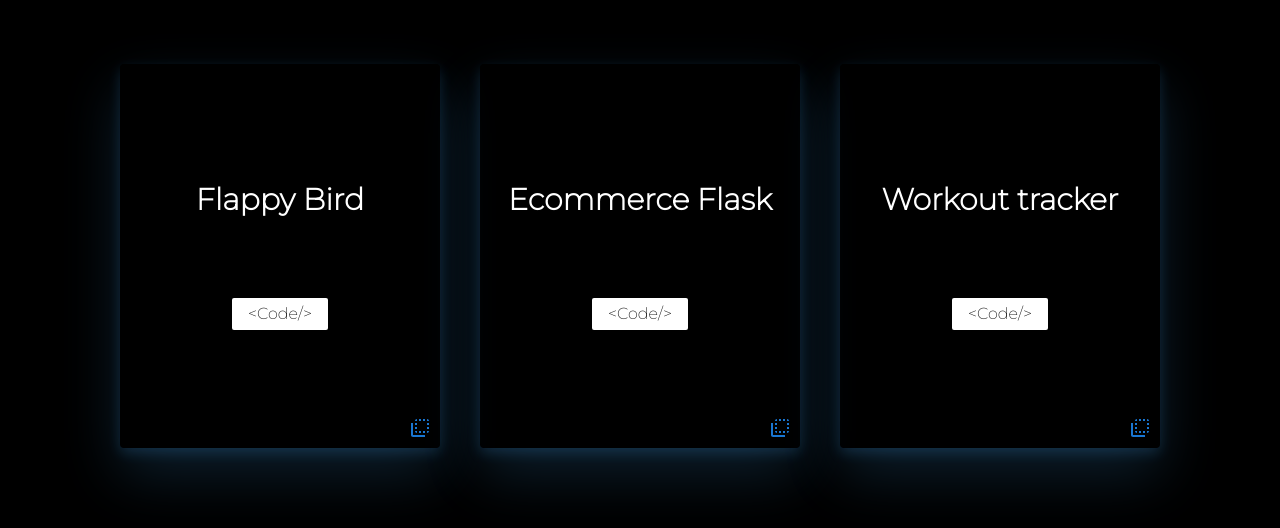
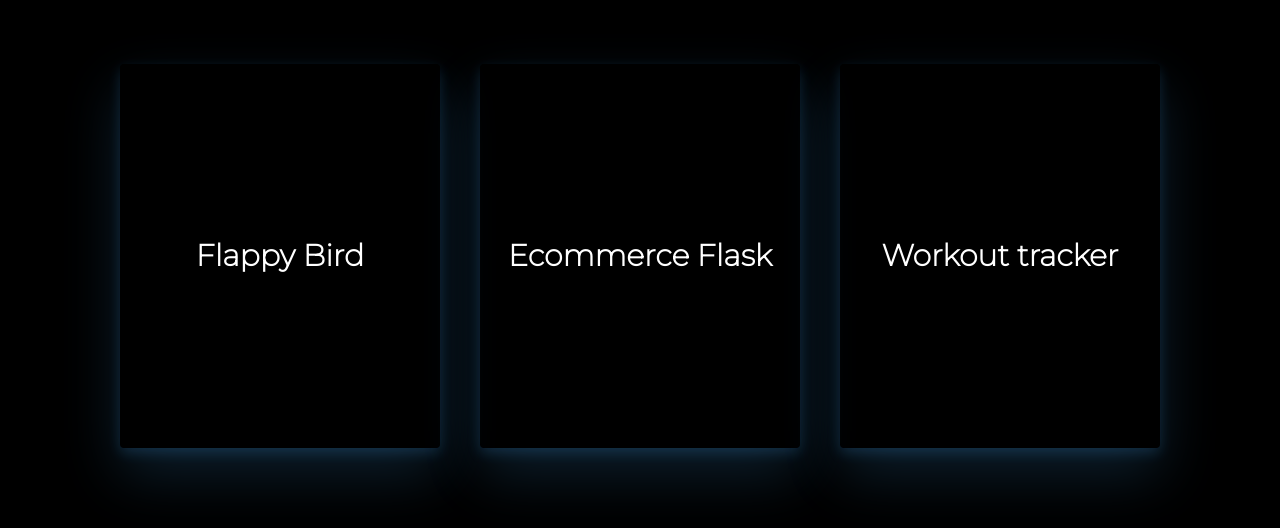
Before and after one commit to LerkkaP/Personal-portfolio, a React (Vite) app: page / in a window 1280 px wide. Shown: the part 1048-1576 px from the top of the page. Built offline with nearby package versions, Linux system fonts and the light colour scheme.

Commit message:
improve card ui

```diff
--- a/src/components/Card.tsx
+++ b/src/components/Card.tsx
@@ -1,7 +1,5 @@
 import { useState } from 'react';
 import { Project } from '../types';
-import FlipToBackIcon from '@mui/icons-material/FlipToBack';
-import FlipToFrontIcon from '@mui/icons-material/FlipToFront';
 
 const Card = (props: Project) => {
     const [flip, setFlip] = useState(false)
@@ -10,18 +8,12 @@
       setFlip(!flip)
     }
     return (
-        <div className={`max-w-sm rounded overflow-hidden mx-5 ${flip ? 'shadow-white':'shadow-blue'}`}>
-            <div className="group h-96 w-80">
+        <div onClick={handleFlip} className={`hover:scale-105 transition duration-75 cursor-pointer max-w-sm rounded overflow-hidden mx-5 ${flip ? 'shadow-white':'shadow-blue'}`}>
+            <div className="group h-96 w-80 ">
                 <div className={`relative h-full w-full rounded-xl card ${flip? 'cardFlip':''}`}>
                 <div className="absolute inset-0 text-black front">
                 <div className="flex min-h-full flex-col items-center justify-center ">
                     <h1 className="text-3xl font-bold text-white">{props.title}</h1>
-                    <button className="bg-white text-black mt-20 rounded-sm py-1 px-4">
-                                <a href="https://github.com/LerkkaP/flappy-bird">
-                                    {'<Code/>'}
-                                </a>
-                    </button>
-                    <button className='absolute bottom-2 right-2' onClick={handleFlip}><FlipToBackIcon color='primary'/></button>
                 </div>
                 </div>
                 <div className="flex items-center justify-center h-full text-slate-200 back">
@@ -29,11 +21,8 @@
                         {props.stack.map(tech =>
                             <span  className="inline-block bg-gray-200 rounded-sm px-3 py-1 text-sm font-semibold text-gray-700 mr-2 mb-2">{tech}</span>
                         )}
+
                     </div>
-                        <button className='absolute bottom-2 right-2' onClick={handleFlip}><FlipToFrontIcon /></button>
-
-                        <div className="mb-4">
-                        </div>
                     </div>
                 </div>
             </div>
--- a/src/components/form/Form.tsx
+++ b/src/components/form/Form.tsx
@@ -36,6 +36,7 @@
           sx={{ paddingBottom: 4 }}
         />
         <Input
+          variant="outlined"
           label="email"
           name="email"
           value={data.email}
--- a/tailwind.config.js
+++ b/tailwind.config.js
@@ -9,7 +9,7 @@
       },
       colors: {
         "secondary-color": "var(--secondary-color)",
-      },
+      }
     },
   },
   plugins: [],
```
